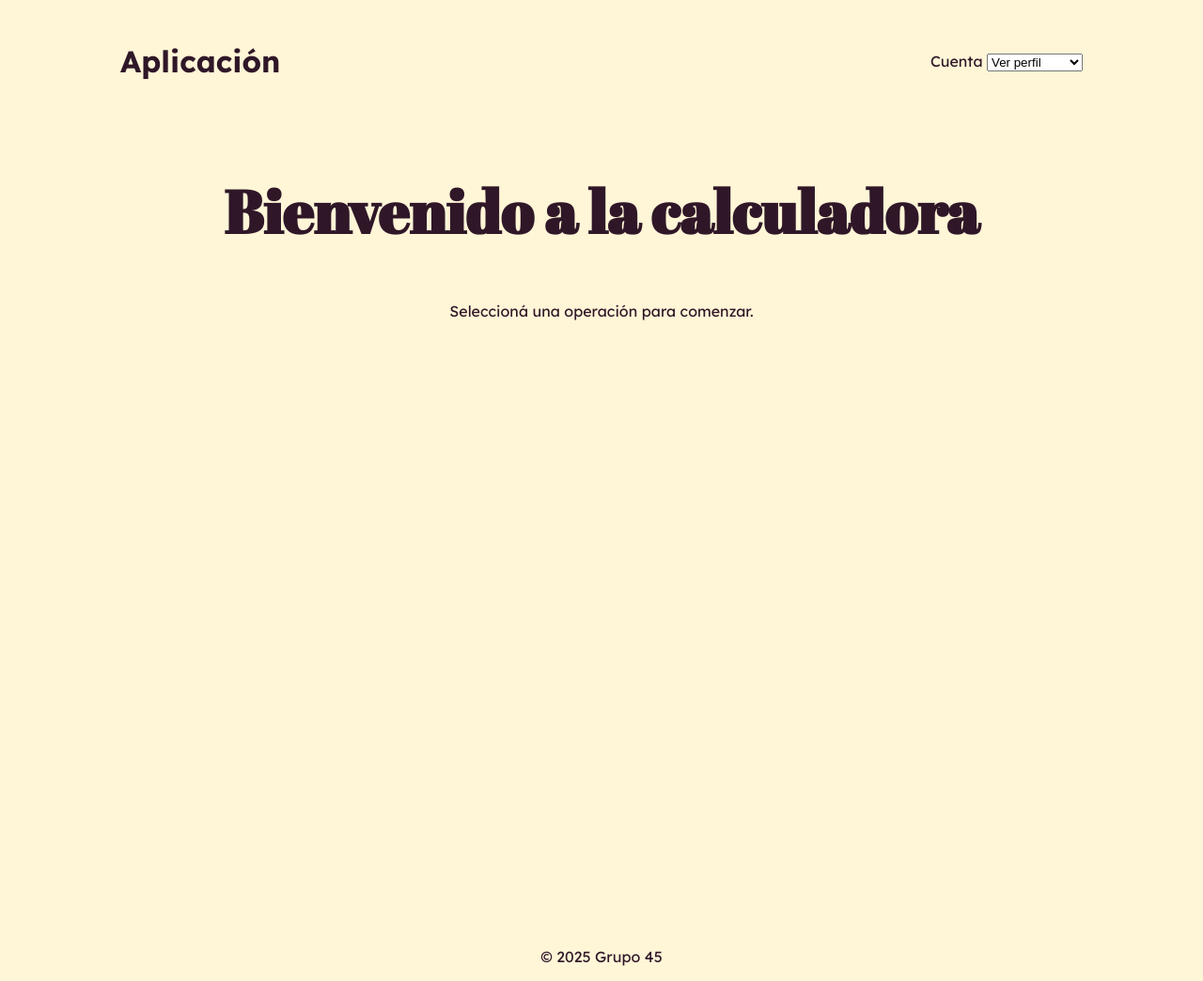
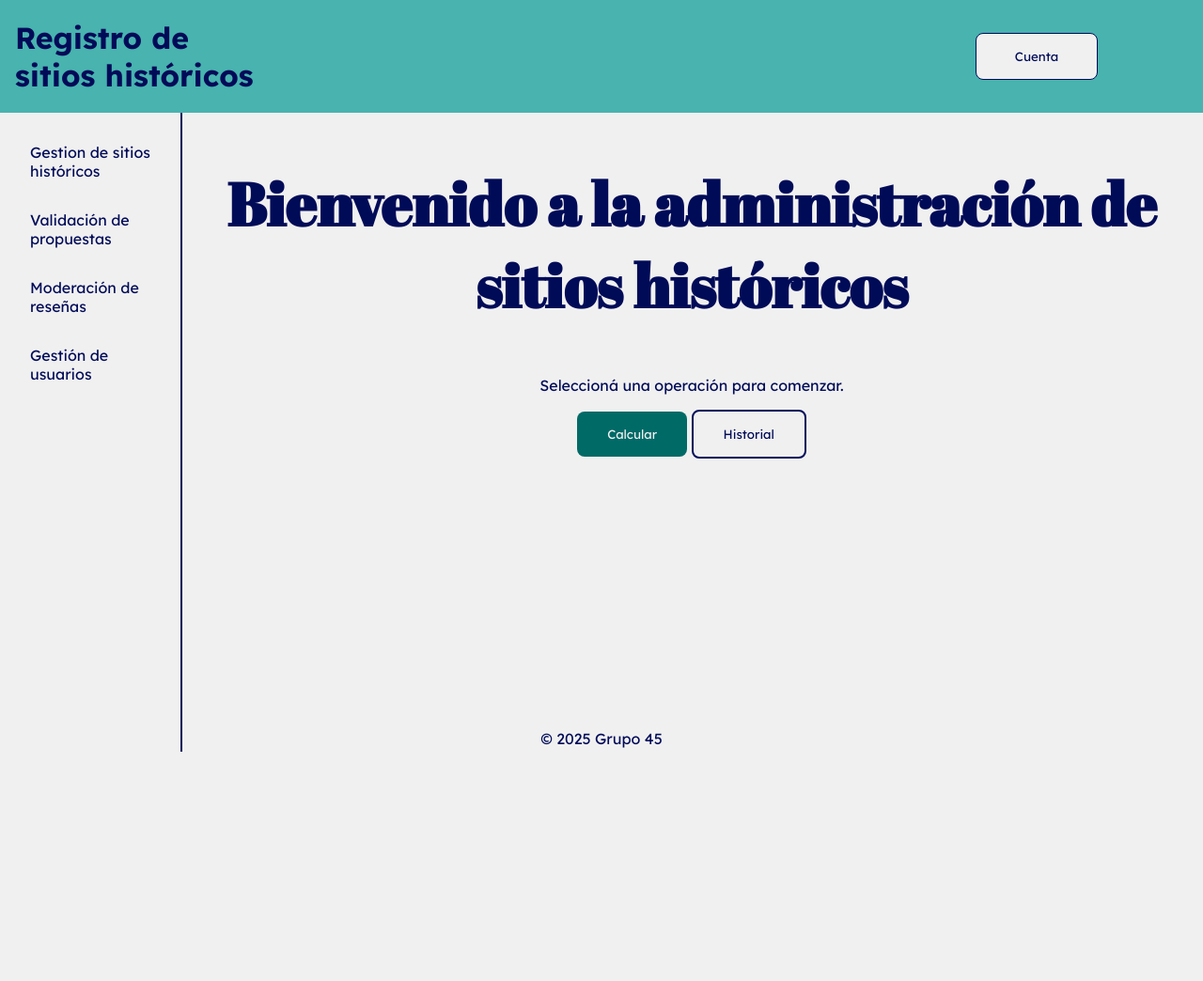
Before and after one commit to diegogarciaherd/sitios-historicos-app, a Python web app: template admin/src/web/templates/home.html in a window 1280 px wide. Shown: the whole page at 94% size. After the commit the page ends 800 px from the top, so only its background shows below. Run offline with Jinja, Linux system fonts and the light colour scheme; the template is opened without the code that fills it, so the values that code supplies are empty.

Commit message:
add sidenav and topbar

```diff
--- a/admin/src/web/templates/home.html
+++ b/admin/src/web/templates/home.html
@@ -1,5 +1,11 @@
 {% extends "layout.html" %} {% block title %}Inicio{% endblock %} {% block
 content %}
-<h2 class="bold-title">Bienvenido a la calculadora</h2>
-<p>Seleccioná una operación para comenzar.</p>
+<section>
+    <h2 class="bold-title">
+        Bienvenido a la administración de sitios históricos
+    </h2>
+    <p>Seleccioná una operación para comenzar.</p>
+    <button>Calcular</button>
+    <button class="btn-outline">Historial</button>
+</section>
 {% endblock %}
--- a/admin/src/web/templates/layout.html
+++ b/admin/src/web/templates/layout.html
@@ -19,17 +19,29 @@
     </head>
     <body>
         <header>
-            <a href="{{ url_for('home') }}">
-                <h1>Aplicación</h1>
+            <a
+                href="{{ url_for('home') }}"
+                style="width: 16rem; text-align: left"
+            >
+                <h1>Registro de sitios históricos</h1>
             </a>
-            <div>
-                <label for="user-menu">Cuenta</label>
-                <select id="user-menu">
-                    <option>Ver perfil</option>
-                    <option>Cerrar sesión</option>
-                </select>
+            <div class="dropdown">
+                <button class="btn-outline">Cuenta</button>
+                <div class="dropdown-content">
+                    <a>Ver perfil</a>
+                    <a>Cerrar sesión</a>
+                </div>
             </div>
         </header>
+
+        <aside>
+            <nav>
+                <a>Gestion de sitios históricos</a>
+                <a>Validación de propuestas</a>
+                <a>Moderación de reseñas</a>
+                <a>Gestión de usuarios</a>
+            </nav>
+        </aside>
 
         <main>{% block content %}{% endblock %}</main>
 
--- a/admin/static/css/styles.css
+++ b/admin/static/css/styles.css
@@ -1,7 +1,10 @@
 :root {
-    --background: #fff5d7;
-    --foreground: #2f1728;
-    --accent: #ff5e6c;
+    --background: #f0f0f0;
+    --foreground: #000b58;
+    --accent: #006a67;
+    --secondary: #48b3af;
+    --font-primary: "Lexend", sans-serif;
+    --font-secondary: "Abril Fatface", serif;
 }
 
 html {
@@ -12,10 +15,43 @@ body {
     background: var(--background);
     color: var(--foreground);
     text-align: center;
-    font-family: "Lexend";
-    min-height: 120vh;
+    font-family: var(--font-primary);
+    min-height: 100vh;
     margin: 0;
     padding: 0;
+}
+
+header {
+    position: fixed;
+    display: flex;
+    background-color: var(--secondary);
+    min-width: 90%;
+    height: 7.5rem;
+    padding-left: 1rem;
+    padding-right: 10%;
+    justify-content: space-between;
+    align-items: center;
+}
+
+main {
+    padding-top: 7.5rem;
+    padding-bottom: 4rem;
+    margin-left: 15%;
+    min-height: calc(100vh - 14rem);
+}
+
+aside {
+    position: fixed;
+    border-right: var(--foreground) 0.15rem solid;
+    top: 7.5rem;
+    left: 0;
+    width: 15%;
+    height: 100%;
+}
+
+footer {
+    bottom: 0;
+    width: 100%;
 }
 
 a {
@@ -23,41 +59,102 @@ a {
     color: inherit;
 }
 
-header {
-    position: fixed;
+aside nav {
     display: flex;
-    width: 80%;
-    padding: 1.5rem 0 1rem 0;
-    padding-left: 10%;
-    justify-content: space-between;
-    align-items: center;
+    flex-direction: column;
+    align-items: start;
+    padding: 1.5rem 0;
+    margin: 0 1rem;
+    gap: 1rem;
 }
 
-main {
-    padding-top: 8rem;
-    padding-bottom: 4rem;
-    min-height: 100vh;
+aside nav a {
+    padding: 0.5rem 1rem;
+    border-radius: 0.5rem;
+    width: 87%;
+    text-align: left;
+    transition: background-color 0.3s ease;
 }
 
-footer {
-    bottom: 0;
-    width: 100%;
+aside nav a:hover {
+    background-color: var(--secondary);
+    color: var(--background);
+}
+
+button {
+    background-color: var(--accent);
+    border: none;
+    border-radius: 0.5rem;
+    padding: 1rem 2rem;
+    font-family: var(--font-primary);
+    color: var(--background);
+    transition: color 0.3s ease, transform 0.3s ease;
+}
+
+button:hover {
+    color: var(--background);
+    transform: scale(1.05);
+}
+
+button.btn-outline {
+    background-color: var(--background);
+    color: var(--foreground);
+    border: 2px solid var(--foreground);
+    transition: background-color 0.3s ease, color 0.3s ease;
+}
+
+button.btn-outline:hover {
+    background-color: var(--foreground);
+    color: var(--background);
+    transform: none;
+}
+
+.dropdown {
+    position: relative;
+}
+
+.dropdown:hover .dropdown-content {
+    display: flex;
+    flex-direction: column;
+    align-items: start;
+}
+
+.dropdown-content {
+    display: none;
+    position: absolute;
+    top: 100%;
+    left: 0;
+    background-color: var(--background);
+    border: var(--foreground) 0.1rem solid;
+    border-top: none;
+    border-radius: 0 0 0.5rem 0.5rem;
+    padding: 0 0 0.5rem 0;
+    min-width: 130px;
+    gap: 0.5rem;
+    z-index: 1;
+    box-sizing: border-box;
+}
+
+.dropdown-content a {
+    margin: 0 0.4rem;
+}
+
+.dropdown button {
+    border: var(--foreground) 0.1rem solid;
+    transition: none;
+    min-width: 130px;
+    margin: 0;
+    box-sizing: border-box;
+}
+
+.dropdown:hover button {
+    color: inherit;
+    background-color: var(--background);
+    border-radius: 0.5rem 0.5rem 0 0;
+    border-bottom: 0.1rem solid transparent;
 }
 
 .bold-title {
-    font-family: "Abril Fatface";
+    font-family: var(--font-secondary);
     font-size: 4rem;
 }
-
-.abril-fatface-regular {
-    font-family: "Abril Fatface", serif;
-    font-weight: 400;
-    font-style: normal;
-}
-
-.lexend-regular {
-    font-family: "Lexend", sans-serif;
-    font-optical-sizing: auto;
-    font-weight: 100;
-    font-style: normal;
-}
```
Also changed, not shown: admin/static/fonts/OFL.txt (deleted, +0 -93 lines), admin/static/fonts/YesevaOne-Regular.ttf (deleted).
